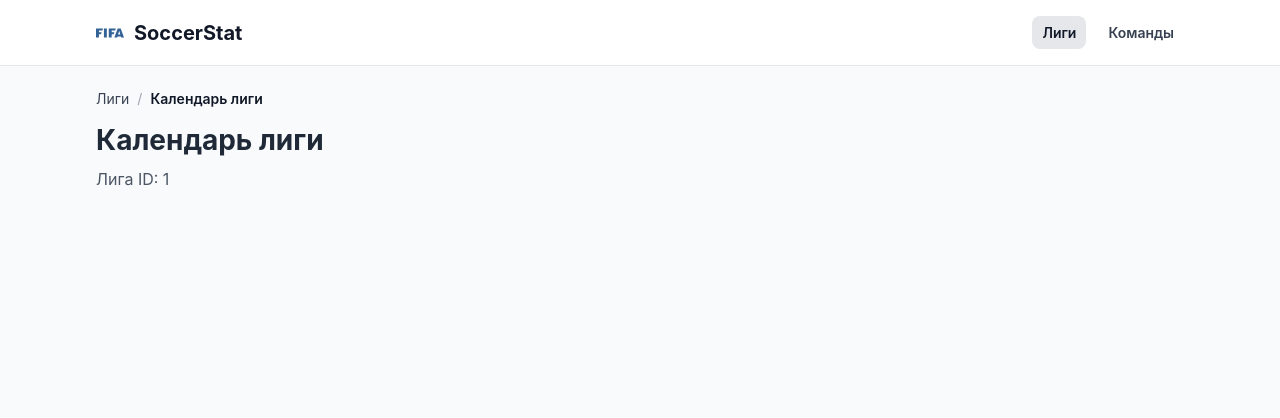
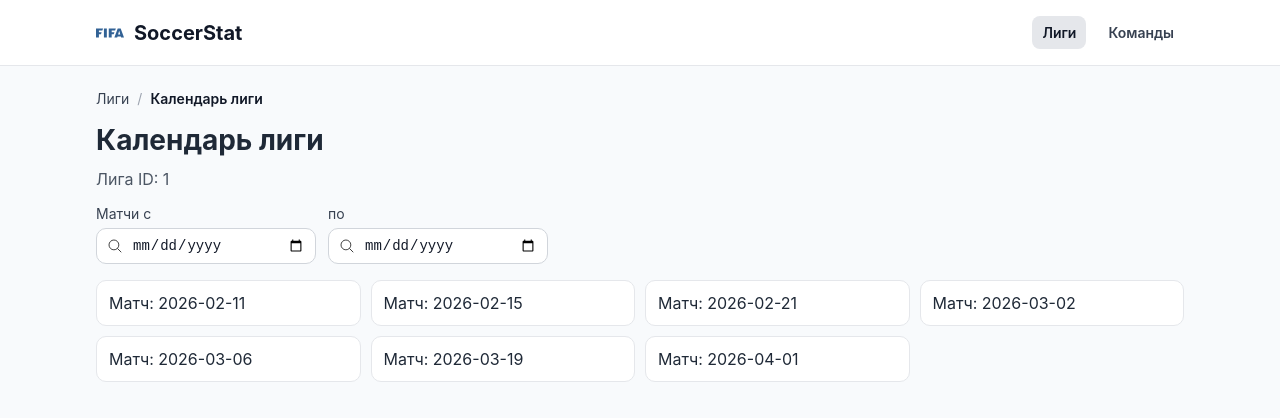
Before and after one commit to TUSHKANCH11K/SoccerStat, a React (Vite) app: page /leagues/1/matches in a window 1280 px wide. Shown: the top 418 px of the page. Built offline with nearby package versions, Linux system fonts and the light colour scheme.

Commit message:
feat: add DateRangePicker component

```diff
--- a/src/index.css
+++ b/src/index.css
@@ -174,6 +174,51 @@ section p {
   color: #6b7280;
 }
 
+.date-range {
+  margin-top: 16px;
+  margin-bottom: 16px;
+  display: flex;
+  flex-wrap: wrap;
+  gap: 12px;
+}
+
+.date-range__field {
+  display: flex;
+  flex-direction: column;
+  gap: 6px;
+}
+
+.date-range__label {
+  font-size: 14px;
+  color: #374151;
+}
+
+.date-range__input-wrap {
+  width: 220px;
+  display: inline-flex;
+  align-items: center;
+  gap: 8px;
+  padding: 8px 10px;
+  background: #ffffff;
+  border: 1px solid #d1d5db;
+  border-radius: 10px;
+}
+
+.date-range__icon {
+  width: 16px;
+  height: 16px;
+  opacity: 0.75;
+}
+
+.date-range__input {
+  width: 100%;
+  border: none;
+  outline: none;
+  font-size: 14px;
+  color: #111827;
+  background: transparent;
+}
+
 .pagination {
   margin-top: 20px;
   display: inline-flex;
--- a/src/pages/league-calendar-page.tsx
+++ b/src/pages/league-calendar-page.tsx
@@ -1,14 +1,50 @@
+import { useMemo, useState } from 'react'
 import { useParams } from 'react-router-dom'
 import { Breadcrumbs } from '../shared/ui/breadcrumbs'
+import { DateRangePicker } from '../shared/ui/date-range-picker'
+
+const LEAGUE_MATCH_DATES = [
+  '2026-02-11',
+  '2026-02-15',
+  '2026-02-21',
+  '2026-03-02',
+  '2026-03-06',
+  '2026-03-19',
+  '2026-04-01',
+]
 
 export function LeagueCalendarPage() {
   const { leagueId } = useParams()
+  const [range, setRange] = useState({ from: '', to: '' })
+
+  const filteredDates = useMemo(() => {
+    return LEAGUE_MATCH_DATES.filter((date) => {
+      if (range.from && date < range.from) {
+        return false
+      }
+      if (range.to && date > range.to) {
+        return false
+      }
+      return true
+    })
+  }, [range])
 
   return (
     <section>
       <Breadcrumbs items={[{ label: 'Лиги', to: '/leagues' }, { label: 'Календарь лиги' }]} />
       <h1>Календарь лиги</h1>
       <p>Лига ID: {leagueId}</p>
+      <DateRangePicker value={range} onChange={setRange} />
+      <ul className="entity-list">
+        {filteredDates.map((date) => (
+          <li key={date} className="entity-list__item">
+            Матч: {date}
+          </li>
+        ))}
+        {filteredDates.length === 0 && (
+          <li className="entity-list__empty">Нет матчей в выбранном периоде</li>
+        )}
+      </ul>
     </section>
   )
 }
--- a/src/pages/team-calendar-page.tsx
+++ b/src/pages/team-calendar-page.tsx
@@ -1,14 +1,50 @@
+import { useMemo, useState } from 'react'
 import { useParams } from 'react-router-dom'
 import { Breadcrumbs } from '../shared/ui/breadcrumbs'
+import { DateRangePicker } from '../shared/ui/date-range-picker'
+
+const TEAM_MATCH_DATES = [
+  '2026-01-30',
+  '2026-02-09',
+  '2026-02-18',
+  '2026-03-01',
+  '2026-03-12',
+  '2026-03-20',
+  '2026-04-05',
+]
 
 export function TeamCalendarPage() {
   const { teamId } = useParams()
+  const [range, setRange] = useState({ from: '', to: '' })
+
+  const filteredDates = useMemo(() => {
+    return TEAM_MATCH_DATES.filter((date) => {
+      if (range.from && date < range.from) {
+        return false
+      }
+      if (range.to && date > range.to) {
+        return false
+      }
+      return true
+    })
+  }, [range])
 
   return (
     <section>
       <Breadcrumbs items={[{ label: 'Команды', to: '/teams' }, { label: 'Календарь команды' }]} />
       <h1>Календарь команды</h1>
       <p>Команда ID: {teamId}</p>
+      <DateRangePicker value={range} onChange={setRange} />
+      <ul className="entity-list">
+        {filteredDates.map((date) => (
+          <li key={date} className="entity-list__item">
+            Матч: {date}
+          </li>
+        ))}
+        {filteredDates.length === 0 && (
+          <li className="entity-list__empty">Нет матчей в выбранном периоде</li>
+        )}
+      </ul>
     </section>
   )
 }
--- /dev/null
+++ b/src/shared/ui/date-range-picker.tsx
@@ -0,0 +1,45 @@
+import searchIcon from '../../assets/search_icon.svg'
+
+interface DateRangeValue {
+  from: string
+  to: string
+}
+
+interface DateRangePickerProps {
+  value: DateRangeValue
+  onChange: (nextValue: DateRangeValue) => void
+}
+
+export function DateRangePicker({ value, onChange }: DateRangePickerProps) {
+  return (
+    <div className="date-range" aria-label="Фильтр по дате">
+      <label className="date-range__field">
+        <span className="date-range__label">Матчи с</span>
+        <div className="date-range__input-wrap">
+          <img src={searchIcon} className="date-range__icon" alt="" aria-hidden="true" />
+          <input
+            type="date"
+            value={value.from}
+            max={value.to || undefined}
+            onChange={(event) => onChange({ ...value, from: event.target.value })}
+            className="date-range__input"
+          />
+        </div>
+      </label>
+
+      <label className="date-range__field">
+        <span className="date-range__label">по</span>
+        <div className="date-range__input-wrap">
+          <img src={searchIcon} className="date-range__icon" alt="" aria-hidden="true" />
+          <input
+            type="date"
+            value={value.to}
+            min={value.from || undefined}
+            onChange={(event) => onChange({ ...value, to: event.target.value })}
+            className="date-range__input"
+          />
+        </div>
+      </label>
+    </div>
+  )
+}
```
